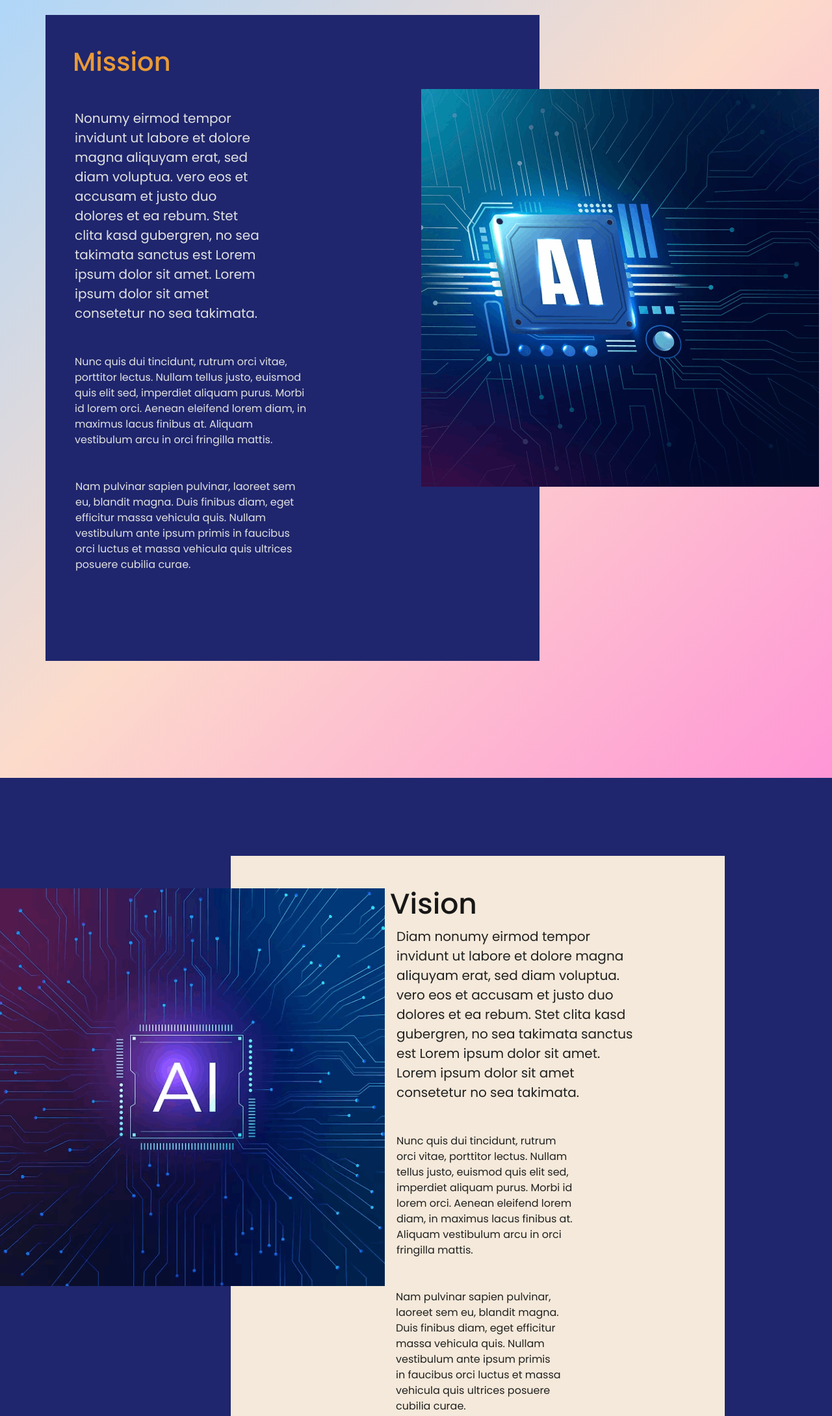
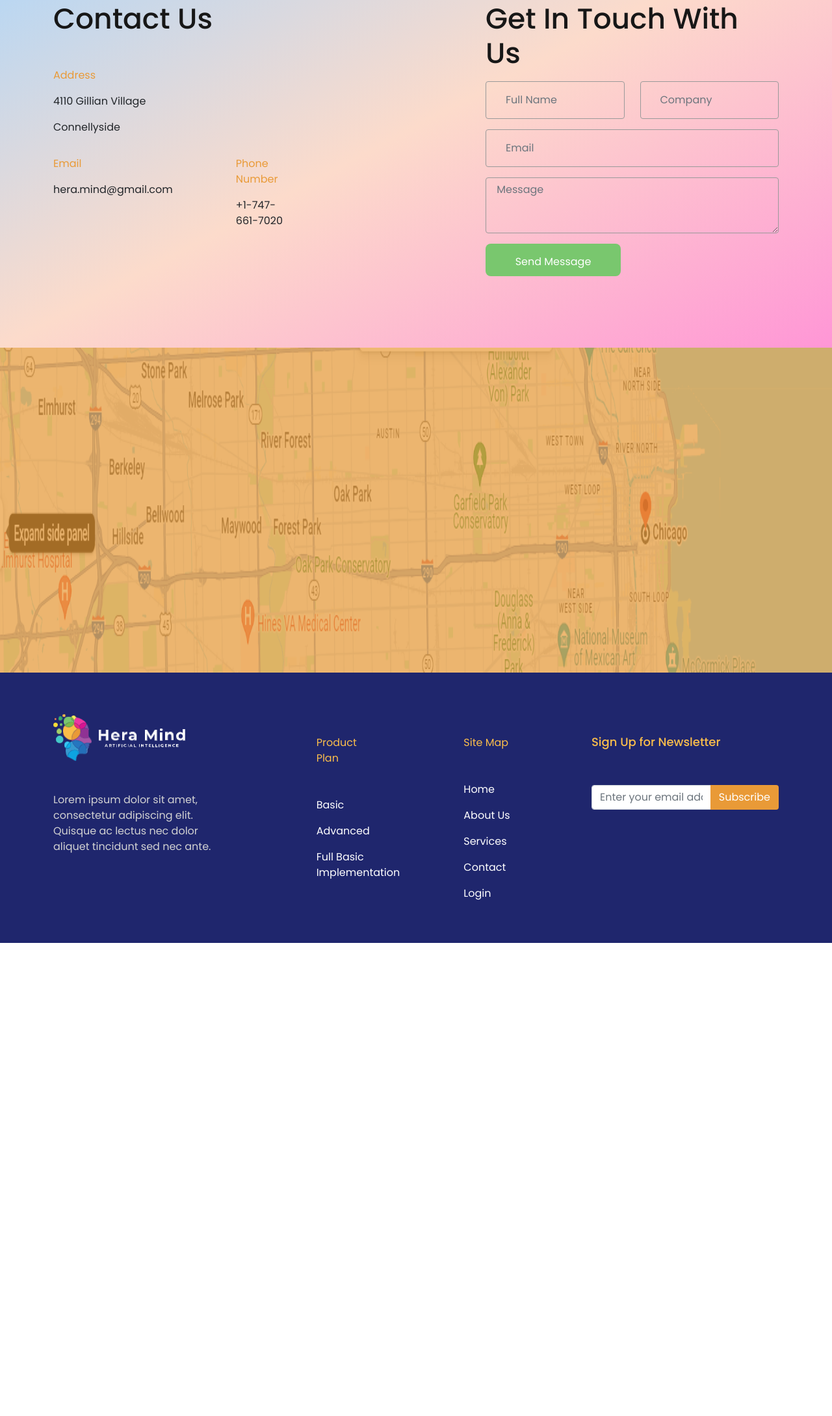
Before and after one commit to Faizan707/Hera-Mind, a plain HTML site: page Aboutus.html in a window 1280 px wide. Shown: the part 485-2664 px from the top of the page at 65% size. After the commit the page ends 1936 px from the top, so only its background shows below. Drawn offline with nearby package versions, Linux system fonts and the light colour scheme; a web font is replaced by a local one.

Commit message:
delete background 2 and 3

```diff
--- a/Aboutus.html
+++ b/Aboutus.html
@@ -87,46 +87,6 @@
                 </div>
             </div>
         </div>
-
-        <div class="background-2">
-            <div class="container mt-5 custom-div " style="padding-bottom: 180px;">
-                <div class="row custom-row" style="padding-top: 120px;  ">
-                    <div class="col-md-8 col-sm-12  custom-container" style="background-color: #1F266D; padding-bottom: 120px;">
-                        <h1 style="color:#E99A37;padding-left:30px" class="pt-5">Mission</h1>
-                        <p style="color:#E1E1E1;font-size:20px;padding-left:33px;padding-right:414px" class="mt-5">Nonumy eirmod tempor invidunt ut labore et dolore magna aliquyam erat, sed diam voluptua. vero eos et accusam et justo duo dolores et ea rebum. Stet clita kasd gubergren, no sea takimata sanctus est Lorem ipsum dolor sit amet. Lorem ipsum dolor sit amet consetetur no sea takimata.</p>
-                        <p style="font-size: 16px; color:#E1E1E1;padding-right:340px;padding-left:33px" class="mt-5">Nunc quis dui tincidunt, rutrum orci vitae, porttitor lectus. Nullam tellus justo, euismod quis elit sed, imperdiet aliquam purus. Morbi id lorem orci. Aenean eleifend lorem diam, in maximus lacus finibus at. Aliquam vestibulum arcu in orci fringilla mattis. </p>
-                        <p style="font-size: 16px; color:#E1E1E1;padding-left:34px;padding-right:363px" class="mt-5">Nam pulvinar sapien pulvinar, laoreet sem eu, blandit magna. Duis finibus diam, eget efficitur massa vehicula quis. Nullam vestibulum ante ipsum primis in faucibus orci luctus et massa vehicula quis ultrices posuere cubilia curae.</p>
-                    </div>
-                    <div class="col-md-4 col-sm-12">
-                        <img src="./images/ai_image.png" alt="" style="margin-top: 114px; margin-left: -194px;" class="ai-image">
-                    </div>
-                </div>
-            </div>
-        </div>
-
-        <div class="background-3">
-
-            <div class="container" style="padding-bottom: 138px; position:relative">
-                <div class="row" style="padding-top: 120px;">
-                    <div class="col-lg-3 col-md-12 image-container">
-                        <img src="./images/image.png" alt="" style="position: absolute; left:-90px; top:170px">
-                    </div>
-                    <div class="col-lg-8 col-md-12 vision-background text-container" style="padding-bottom: 104px;">
-                        <h4 style="color: #171717; font-size:44px; padding-left:233px" class="mt-lg-5 mt-md-0 Vision">Vision</h4>
-                        <p style="color:#202020; padding-right:116px; padding-left:243px; font-size:20px">
-                            Diam nonumy eirmod tempor invidunt ut labore et dolore magna aliquyam erat, sed diam voluptua. vero eos et accusam et justo duo dolores et ea rebum. Stet clita kasd gubergren, no sea takimata sanctus est Lorem ipsum dolor sit amet. Lorem ipsum dolor sit amet consetetur no sea takimata.
-                        </p>
-                        <p style="font-size: 16px; color:#202020; padding-right:220px; padding-left:243px" class="mt-5">Nunc quis dui tincidunt, rutrum orci vitae, porttitor lectus. Nullam tellus justo, euismod quis elit sed, imperdiet aliquam purus. Morbi id lorem orci. Aenean eleifend lorem diam, in maximus lacus finibus at. Aliquam vestibulum arcu in orci fringilla mattis. </p>
-                        <p style="font-size: 16px; color:#202020; padding-left:242px; padding-right:239px" class="mt-5">Nam pulvinar sapien pulvinar, laoreet sem eu, blandit magna. Duis finibus diam, eget efficitur massa vehicula quis. Nullam vestibulum ante ipsum primis in faucibus orci luctus et massa vehicula quis ultrices posuere cubilia curae.</p>
-                    </div>
-                </div>
-            </div>
-
-
-        </div>
-
-
-
 
         <div class="background-4" >
             <div class="container " style="padding-top: 100px; padding-bottom:110px">
```
